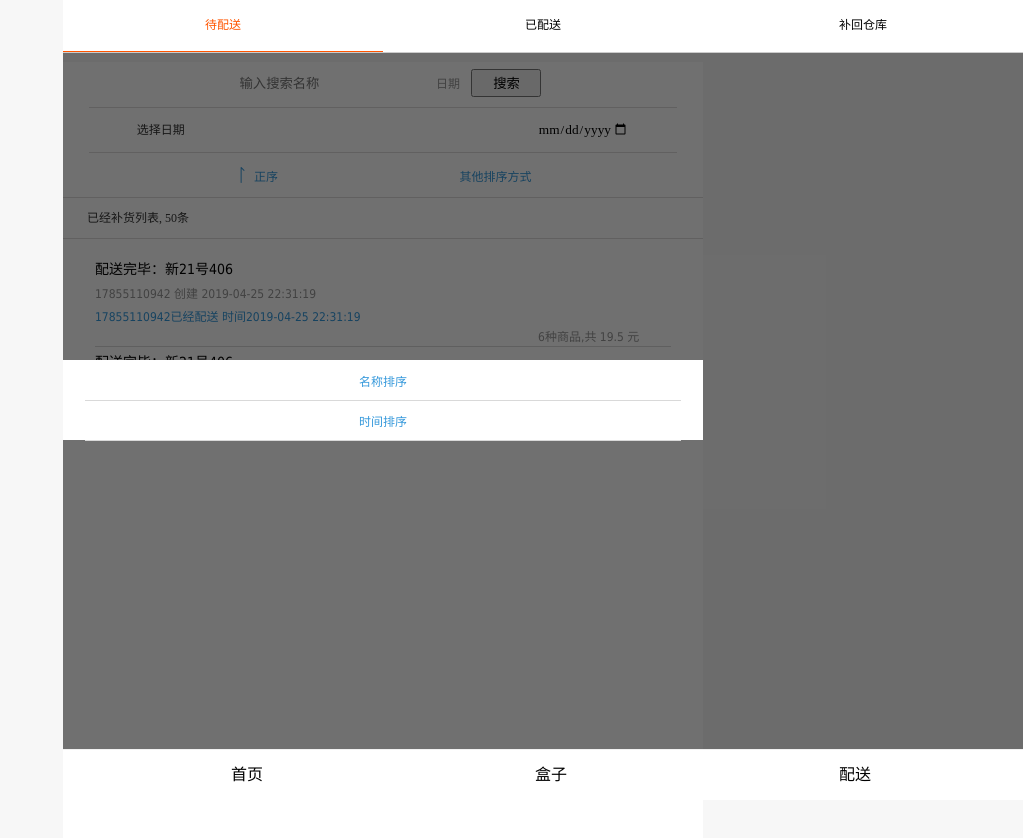
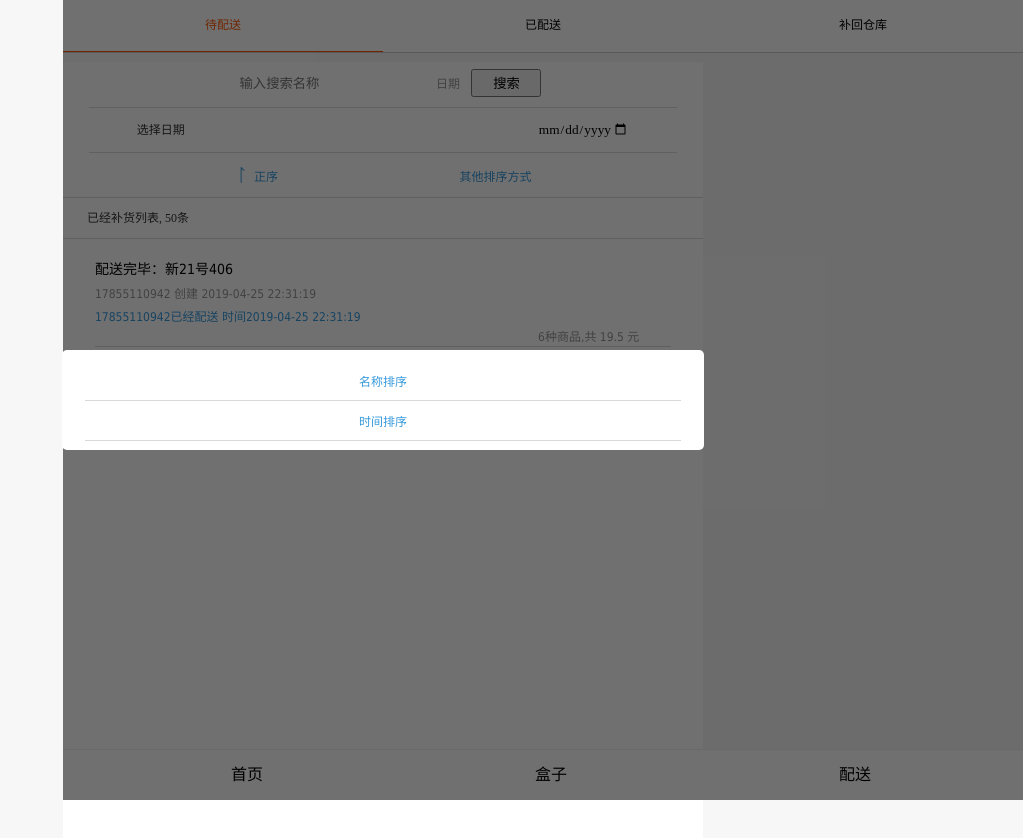
Before and after one commit to JK-HU/SnackBox, a plain HTML site: page deliveryCore.html in a window 1280 px wide. Both pictures are taken after a click on the link "其他排序方式". Shown: the top 838 px of the page, without its empty margins (257-1280 px from the left). Drawn offline with Linux system fonts and the light colour scheme.

Commit message:
提交图片上传等问题

```diff
--- a/css/common.css
+++ b/css/common.css
@@ -131,7 +131,7 @@ a:link,a:active,a:visited,a:hover {
 }
 
 /* footer */
-.footer{position: fixed;bottom: 0;width: 100%;height: 50px;background: rgb(255, 255, 255);border-top: 1px solid #f1f1f1;z-index: 9999}
+.footer{position: fixed;bottom: 0;width: 100%;height: 50px;background: rgb(255, 255, 255);border-top: 1px solid #f1f1f1;z-index: 999}
 .footer ul{width: 95%;line-height: 50px;margin: 0 auto;}
 .footer ul li{width: 25%;float: left;text-align: center;}
 .footer ul li a{display: block;width: 100%;height: 100%;font-size: 16px;color: #000}
--- a/css/deliveryCore.css
+++ b/css/deliveryCore.css
@@ -90,7 +90,9 @@
     left: 50%;
     transform: translate(-50%,-50%);
     background: #fff;
-    z-index: 999;
+    z-index: 1001;
+    padding: 10px 1px;
+    border-radius: 5px;
     display: none;
 }
 .qtul .sort_li{
@@ -108,6 +110,8 @@
 }
 
 /* 排序结束 */
+
+
 
 /* 已经补货列表 */
 .buhuo_list{
@@ -209,7 +213,7 @@
     position: absolute;
     top: 0;
     background: rgba(0,0,0,0.56);
-    z-index: 95;
+    z-index: 1000;
     display: none;
 }
 
--- a/css/details_modify.css
+++ b/css/details_modify.css
@@ -101,6 +101,7 @@ header form input{
 .iploadimg .deposit img{
     width: 100%;
     height: 100%;
+    border-radius: 4px;
     display: block;
 }
 .iploadimg .deposit .deleimg{
```
